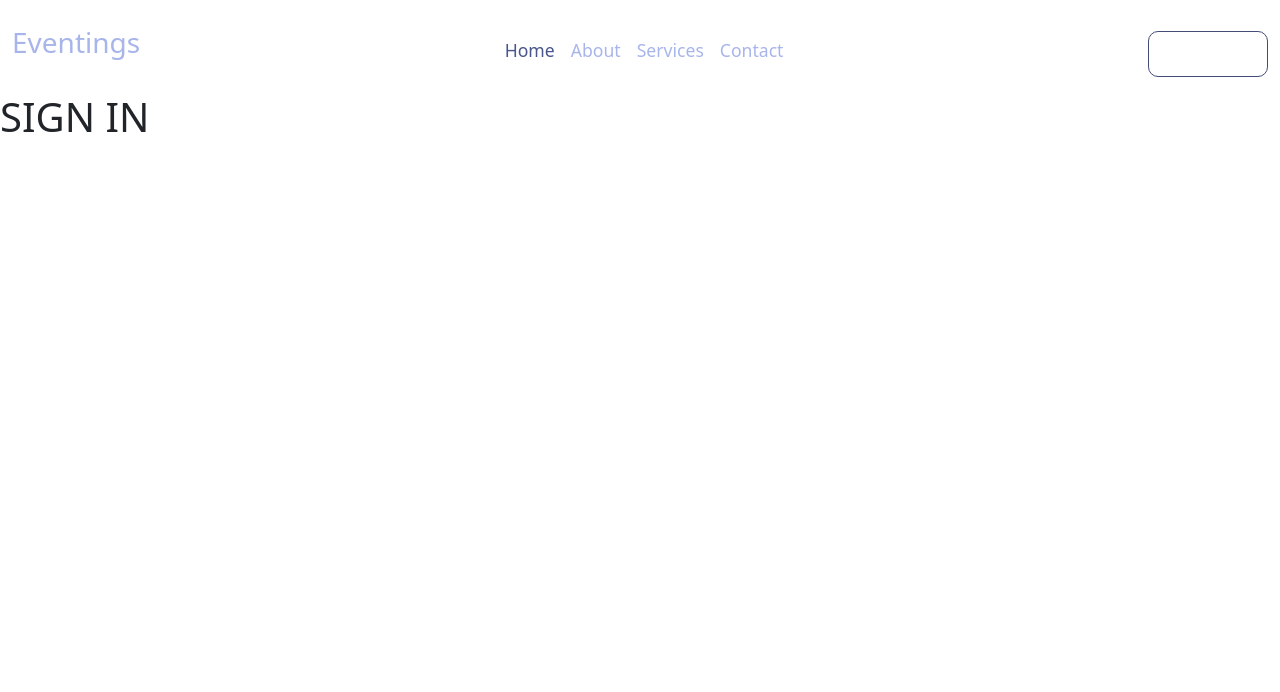
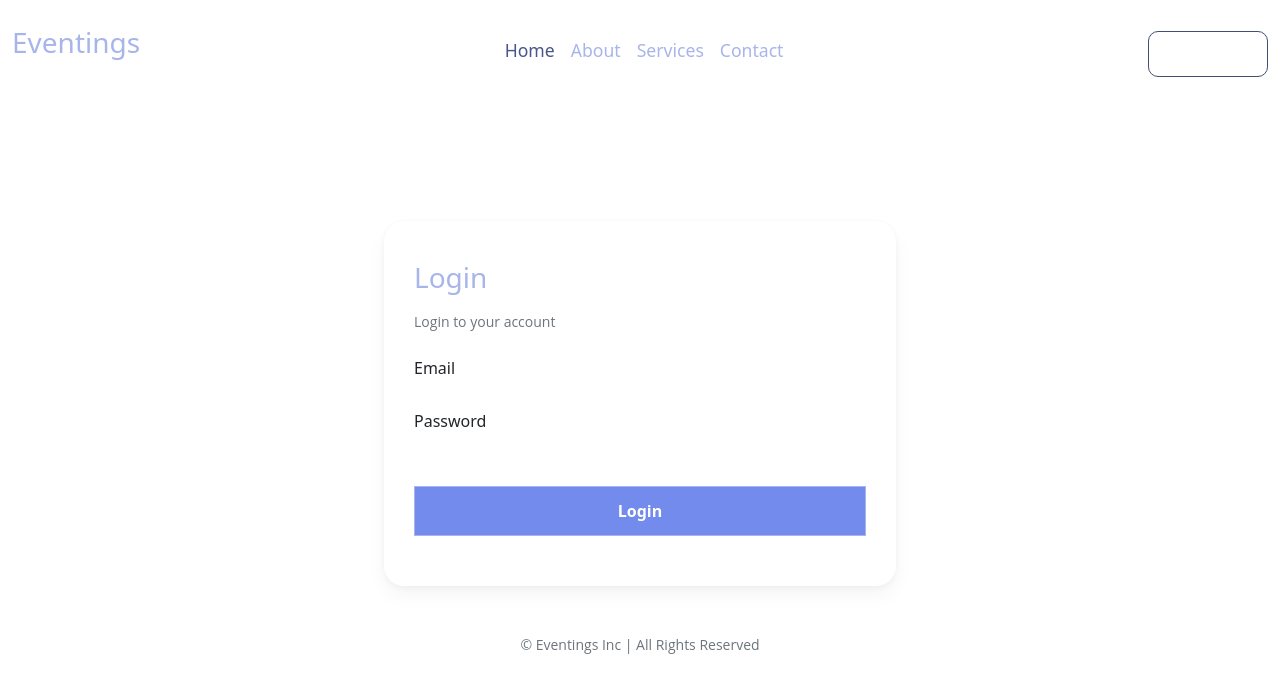
Before and after one commit to livingstonex/client, a React (Create React App) app: page /login in a window 1280 px wide. Shown: the top 692 px of the page. Built offline with nearby package versions, Linux system fonts and the light colour scheme.

Commit message:
chore: designing of login form

```diff
--- a/src/App.css
+++ b/src/App.css
@@ -105,3 +105,111 @@
   .navbar .navbar-nav .nav-link:hover::after {
   width: 70%;
   }
+
+  /* LOGIN FORM STYLES */
+  .login-form {
+    display: flex;
+    flex-direction: column;
+    justify-content: center;
+    align-items: center;
+    margin-top: 10%;
+  }
+
+  .reset-container {
+    width: 40% !important;
+    margin-left: 10px;
+    margin-right: 10px;
+    padding-left: 30px !important;
+    padding-right: 30px !important;
+  }
+
+  .reset-container {
+    width: 29.7%;
+    display: flex;
+    flex-direction: column;
+    padding-left: 50px;
+    padding-right: 50px;
+    padding-top: 40px;
+    padding-bottom: 50px;
+    border-radius: 20px;
+    box-shadow: 0px 10px 20px rgba(0, 0, 0, 0.04), 0px 2px 6px rgba(0, 0, 0, 0.04), 0px 0px 1px rgba(0, 0, 0, 0.04);
+  }
+
+  .mb-0 {
+    margin-bottom: 0px !important;
+  }
+
+  .text-muted {
+    /* opacity: 0.6; */
+    color: #A5A5A5;
+    font-family: Open Sans;
+    font-size: 14px;
+  }
+
+  .mt-3 {
+    margin-top: 5px;
+  }
+
+  .lmb-5 {
+    margin-bottom: 5px;
+  }
+
+  .error-msg {
+    color: red;
+    font-size: 12px;
+  }
+
+  .search-btn {
+    padding: 12px !important;
+  }
+
+  .pass {
+    width: 100% !important;
+    margin-top: 6px;
+    /* margin-bottom: 20px !important; */
+  }
+
+  .mt-5 {
+    margin-top: 20px;
+  }
+
+  button,
+.button {
+  box-sizing: border-box;
+  color: #fff;
+  text-align: center;
+  padding: 25px;
+  font-family: 'Open Sans';
+  font-weight: 600;
+  border-radius: 3px;
+  border: 1px solid #A8B5EB;
+  background: #738bec
+  /* background: linear-gradient(to bottom, rgb(55, 166, 240) 0%, rgba(140, 162, 59, 1) 100%); */
+}
+button:hover,
+.button:hover {
+  color: #fff;
+  border-color: #A8B5EB;
+  background: #A8B5EB;;
+  /* background: linear-gradient(to bottom, #f7b418 0%, #f3921f 100%); */
+}
+
+.logo-div {
+  width: 36%;
+  display: flex;
+  color: rgb(68, 165, 255);
+  /* flex-direction: column; */
+  margin-bottom: 0px;
+  margin-left: -20px;
+}
+
+  @media only screen and (max-width: 600px) {
+    .reset-container {
+      width: 90% !important;
+      margin-left: 10px;
+      margin-right: 10px;
+      padding-left: 30px !important;
+      padding-right: 30px !important;
+      margin-top: 10%;
+    }
+  }
--- a/src/components/index.ts
+++ b/src/components/index.ts
@@ -1,4 +1,5 @@
 import NavBar from "./home-page-components/NavBar";
 import Content from "./home-page-components/Content";
+import LoginForm from "./signin-page-components/LoginForm";
 
-export { NavBar, Content };
+export { NavBar, Content, LoginForm };
--- a/src/components/signin-page-components/LoginForm.tsx
+++ b/src/components/signin-page-components/LoginForm.tsx
@@ -1,9 +1,43 @@
-import React from "react";
+import React, {useState, useEffect} from "react";
+import { Redirect } from 'react-router-dom';
 
 const LoginForm: React.FC = () => {
-  return (
+    const [email, setEmail] = useState<String>('');
+    const [password, setPassword] = useState<String>('');
+    const [loading, setLoading] = useState<Boolean>(false);
+    const [error, setError] = useState<String>('');
+    const [redirect, setRedirect] = useState<any>('');
+
+  return redirect ? (
+    <Redirect to={redirect} />
+  ) : (
     <div>
+      <div className="center-content">
+        <div className="login-form">
+            {/* <div className="logo-div">
+              <a href="/"><h3 className="logo-text">Eventings</h3></a>
+            </div> */}
 
+            <div className="reset-container">
+              <h3 className="mb-0 logo-text">Login</h3>
+              <div className="text-muted mt-3">Login to your account</div>
+              <br />
+              <label className="lmb-5">Email</label>
+              {/* <NewPasswordInput onChange={this.setInput} value={newPassword} name='newPassword'/> */}
+              <br />
+              <label className="lmb-5">Password</label>
+              {/* <NewPasswordInput onChange={this.setInput} value={confirmNewPassword} name='confirmNewPassword' /> */}
+              {/* {error ? (
+                      <span className="error-msg">{error}</span>
+                    ) : '' } */}
+              <button disabled={false} className="search-btn pass mt-5" onClick={()=>{}}>
+                Login
+                {/* <LoadingDots loading={loading} /> */}
+              </button>
+            </div>
+            <div className="text-muted mt-5">© Eventings Inc | All Rights Reserved</div>
+        </div>
+      </div>
     </div>
   );
 };
--- a/src/pages/signin-page/index.tsx
+++ b/src/pages/signin-page/index.tsx
@@ -1,13 +1,14 @@
 import React from "react";
 import {
   NavBar,
+  LoginForm
 } from "../../components/index";
 
 const HomePage: React.FC = () => {
   return (
     <>
       <NavBar />
-      <h1>SIGN IN</h1>
+      <LoginForm />
     </>
   );
 };
```
